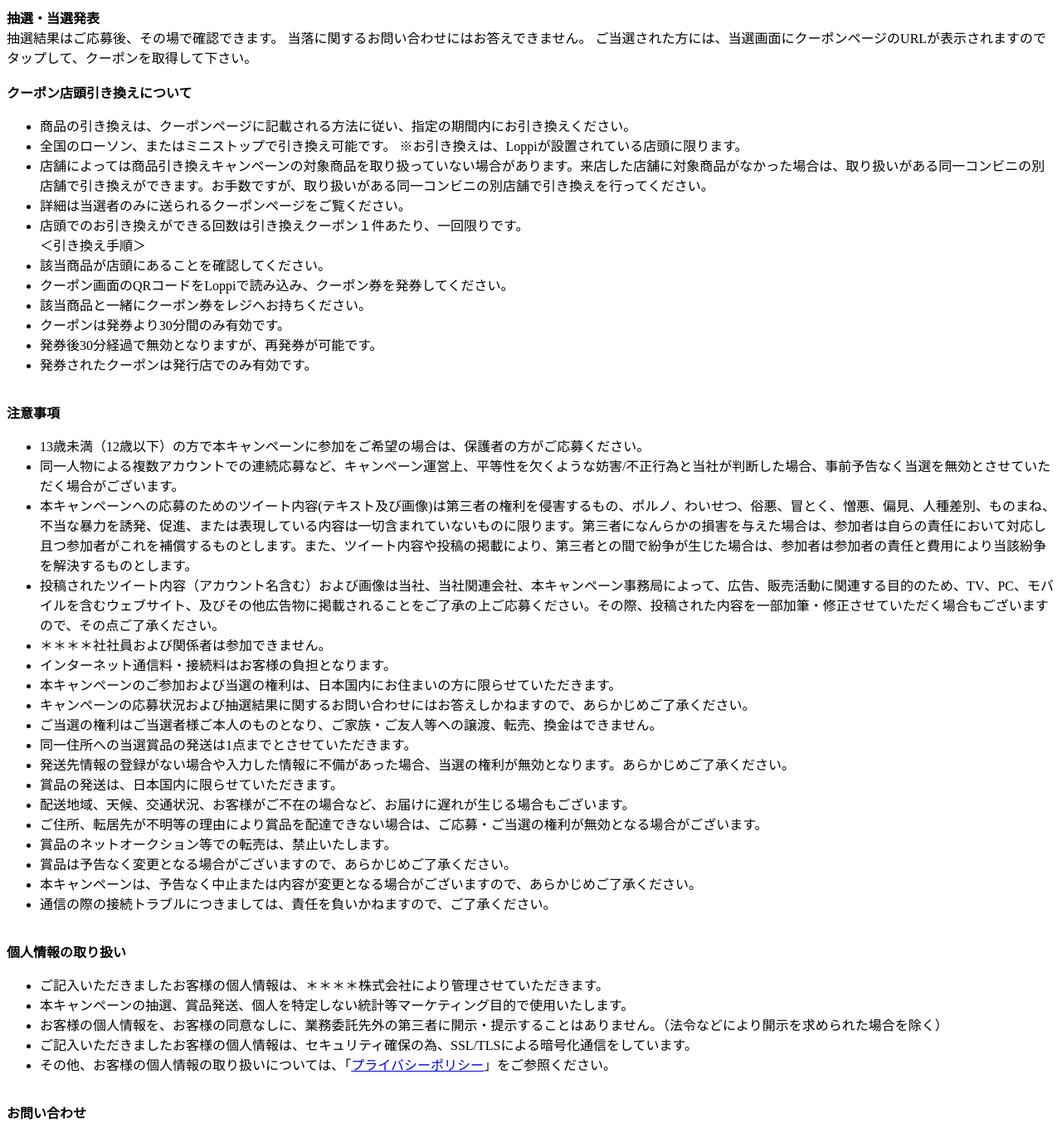
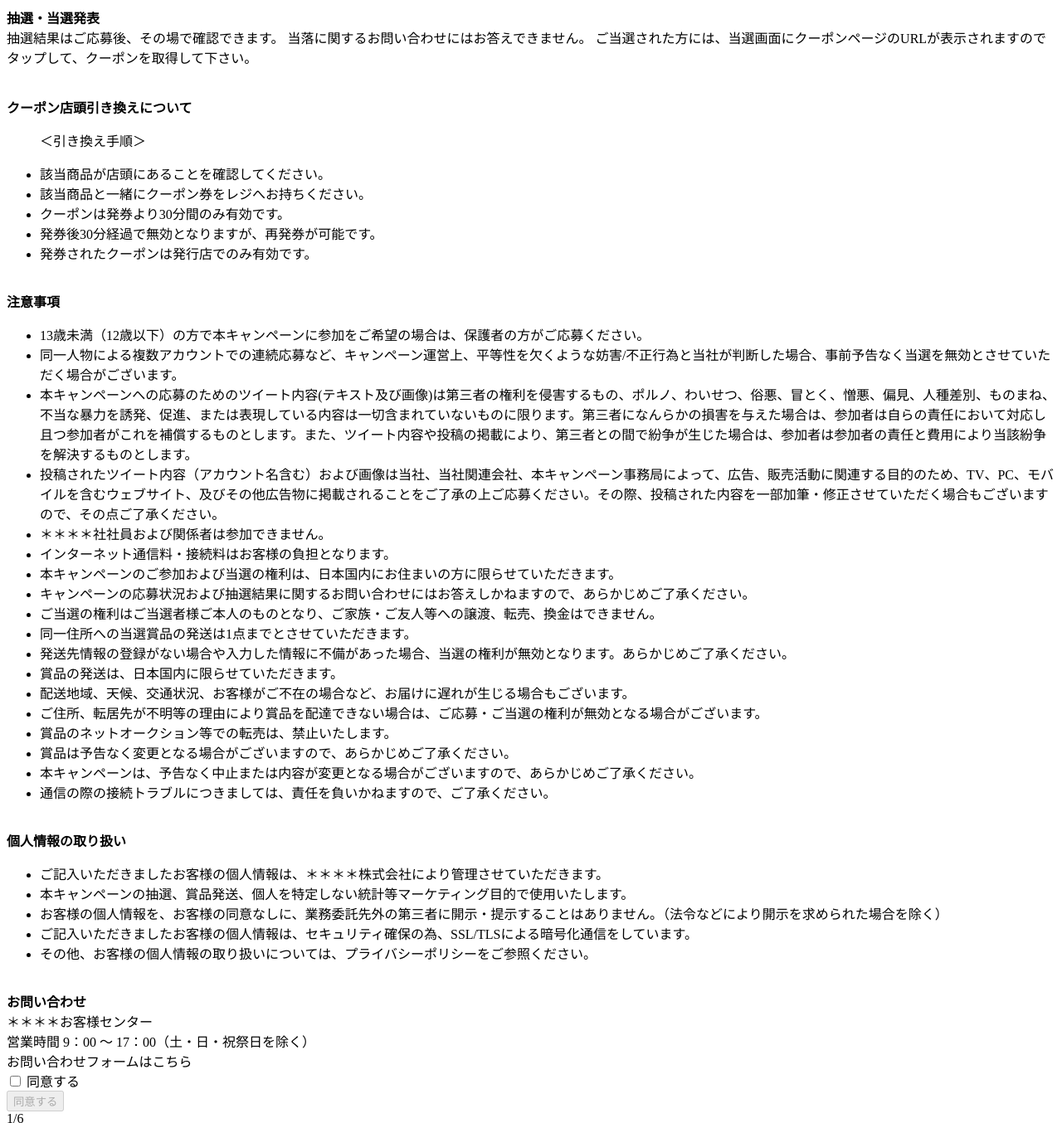
Before and after one commit to mobileadscom/familyMartO2O, a plain HTML site: page public/index.html in a window 1280 px wide. Shown: the part 1060-2414 px from the top of the page at 83% size. Drawn offline with Linux system fonts and the light colour scheme.

Commit message:
terms text update

```diff
--- a/public/index.html
+++ b/public/index.html
@@ -113,13 +113,13 @@
 					<br>同意のチェックボックスを活性化
 	    	</div> -->
 	    	<strong>キャンペーン概要</strong>
-	      <br>アンケートに回答した人の中から、抽選で1万名様にコンビニエンスストアで使える○○○引き換えクーポンをプレゼントいたします。
+	      <br>アンケートに回答した人の中から、抽選で&nbsp;&nbsp;&nbsp;&nbsp;名様にファミリーマートで使える○○○引き換えクーポンをプレゼントいたします。
 	      <br><br>
 	      <strong>キャンペーン期間</strong>
 	      <br>2018年＊月＊日（火）0:00 ～ 2018年＊月＊日（日）23:59[日本時間]
 	      <br><br>
 	      <strong>賞品</strong>
-	      <br>&#9675;&#9675;&#24341;&#12365;&#25563;&#12360;&#12463;&#12540;&#12509;&#12531;&#12288;1&#19975;&#21517;&#27096;&#8232;&#20840;&#22269;&#12398;&#12525;&#12540;&#12477;&#12531;&#12289;&#12414;&#12383;&#12399;&#12511;&#12491;&#12473;&#12488;&#12483;&#12503;&#12391;&#24341;&#12365;&#25563;&#12360;&#21487;&#33021;&#12391;&#12377;&#12290;&#8232;
+	      <br>&#9675;&#9675;&#24341;&#12365;&#25563;&#12360;&#12463;&#12540;&#12509;&#12531;&#12288;1&#19975;&#21517;&#27096;&#20840;&#22269;&#12398;&#12501;&#12449;&#12511;&#12522;&#12540;&#12510;&#12540;&#12488;&#12391;&#24341;&#12365;&#25563;&#12360;&#21487;&#33021;&#12391;&#12377;&#12290;
 	      <br>＜引き換え期限＞
 	      <br>2018年＊月＊日（火）0:00～2018年＊月＊日（月）23:59
 	      <br><br>
@@ -138,21 +138,15 @@
 	      <br><br>
 	      <strong>抽選・当選発表</strong>
 	      <br>抽選結果はご応募後、その場で確認できます。 当落に関するお問い合わせにはお答えできません。 ご当選された方には、当選画面にクーポンページのURLが表示されますのでタップして、クーポンを取得して下さい。
-	      <br><br>
+	      <br><br><br>
 	      <strong>クーポン店頭引き換えについて</strong>
 	      <ul>
-	        <li>商品の引き換えは、クーポンページに記載される方法に従い、指定の期間内にお引き換えください。</li>
-	        <li>&#20840;&#22269;&#12398;&#12525;&#12540;&#12477;&#12531;&#12289;&#12414;&#12383;&#12399;&#12511;&#12491;&#12473;&#12488;&#12483;&#12503;&#12391;&#24341;&#12365;&#25563;&#12360;&#21487;&#33021;&#12391;&#12377;&#12290;&#8232;&#8251;&#12362;&#24341;&#12365;&#25563;&#12360;&#12399;&#12289;Loppi&#12364;&#35373;&#32622;&#12373;&#12428;&#12390;&#12356;&#12427;&#24215;&#38957;&#12395;&#38480;&#12426;&#12414;&#12377;&#12290;</li>
-	        <li>店舗によっては商品引き換えキャンペーンの対象商品を取り扱っていない場合があります。来店した店舗に対象商品がなかった場合は、取り扱いがある同一コンビニの別店舗で引き換えができます。お手数ですが、取り扱いがある同一コンビニの別店舗で引き換えを行ってください。</li>
-	        <li>詳細は当選者のみに送られるクーポンページをご覧ください。</li>
-	        <li>店頭でのお引き換えができる回数は引き換えクーポン１件あたり、一回限りです。</li>
-	        ＜引き換え手順＞
-	        <li>該当商品が店頭にあることを確認してください。</li>
-	        <li>クーポン画面のQRコードをLoppiで読み込み、クーポン券を発券してください。</li>
-	        <li>該当商品と一緒にクーポン券をレジへお持ちください。</li>
-	        <li>クーポンは発券より30分間のみ有効です。</li>
-	        <li>発券後30分経過で無効となりますが、再発券が可能です。</li>
-	        <li>発券されたクーポンは発行店でのみ有効です。</li>
+				  <p>＜引き換え手順＞</p>
+				  <li>該当商品が店頭にあることを確認してください。</li>
+			    <li>該当商品と一緒にクーポン券をレジへお持ちください。</li>
+			    <li>クーポンは発券より30分間のみ有効です。</li>
+			    <li>発券後30分経過で無効となりますが、再発券が可能です。</li>
+			    <li>発券されたクーポンは発行店でのみ有効です。</li>
 	      </ul>
 	      <br>
 	      <strong>注意事項</strong>
@@ -183,13 +177,13 @@
 	        <li>本キャンペーンの抽選、賞品発送、個人を特定しない統計等マーケティング目的で使用いたします。</li>
 	        <li>お客様の個人情報を、お客様の同意なしに、業務委託先外の第三者に開示・提示することはありません。（法令などにより開示を求められた場合を除く）</li>
 	        <li>ご記入いただきましたお客様の個人情報は、セキュリティ確保の為、SSL/TLSによる暗号化通信をしています。</li>
-	        <li>その他、お客様の個人情報の取り扱いについては、「<a href="https://www.softbank.jp/corp/group/sbm/privacy/policy/" target="_blank">プライバシーポリシー</a>」をご参照ください。</li>
+	        <li>その他、お客様の個人情報の取り扱いについては、プライバシーポリシーをご参照ください。</li>
 	      </ul>
 	      <br>
 	      <strong>お問い合わせ</strong>
 	      <br>＊＊＊＊お客様センター
 	      <br>営業時間 9：00 ～ 17：00（土・日・祝祭日を除く）
-	      <br>お問い合わせフォームは<a href="https://ct11.my.softbank.jp/WB0/icv" target="_blank">こちら</a>
+	      <br>お問い合わせフォームはこちら
 	    	<!-- <div class="points">
 		      <strong class="points-title">概要</strong>
 		      <br>アンケートを完了した方から抽選で500名さまに「カルビー じゃがりこ サラダ」が当たります。
```
Also changed, not shown: public/coupon.html (+1 -2 lines).
